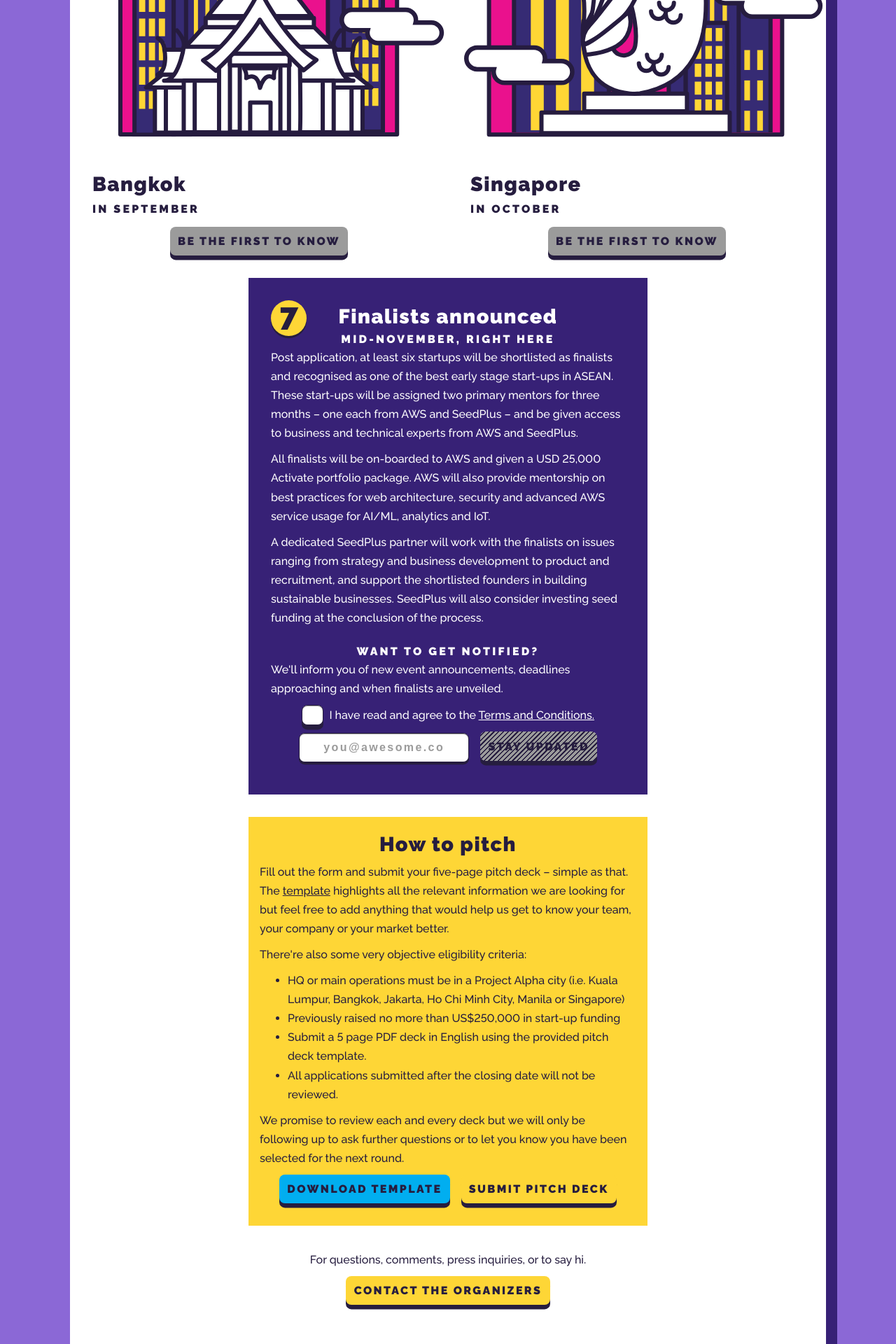
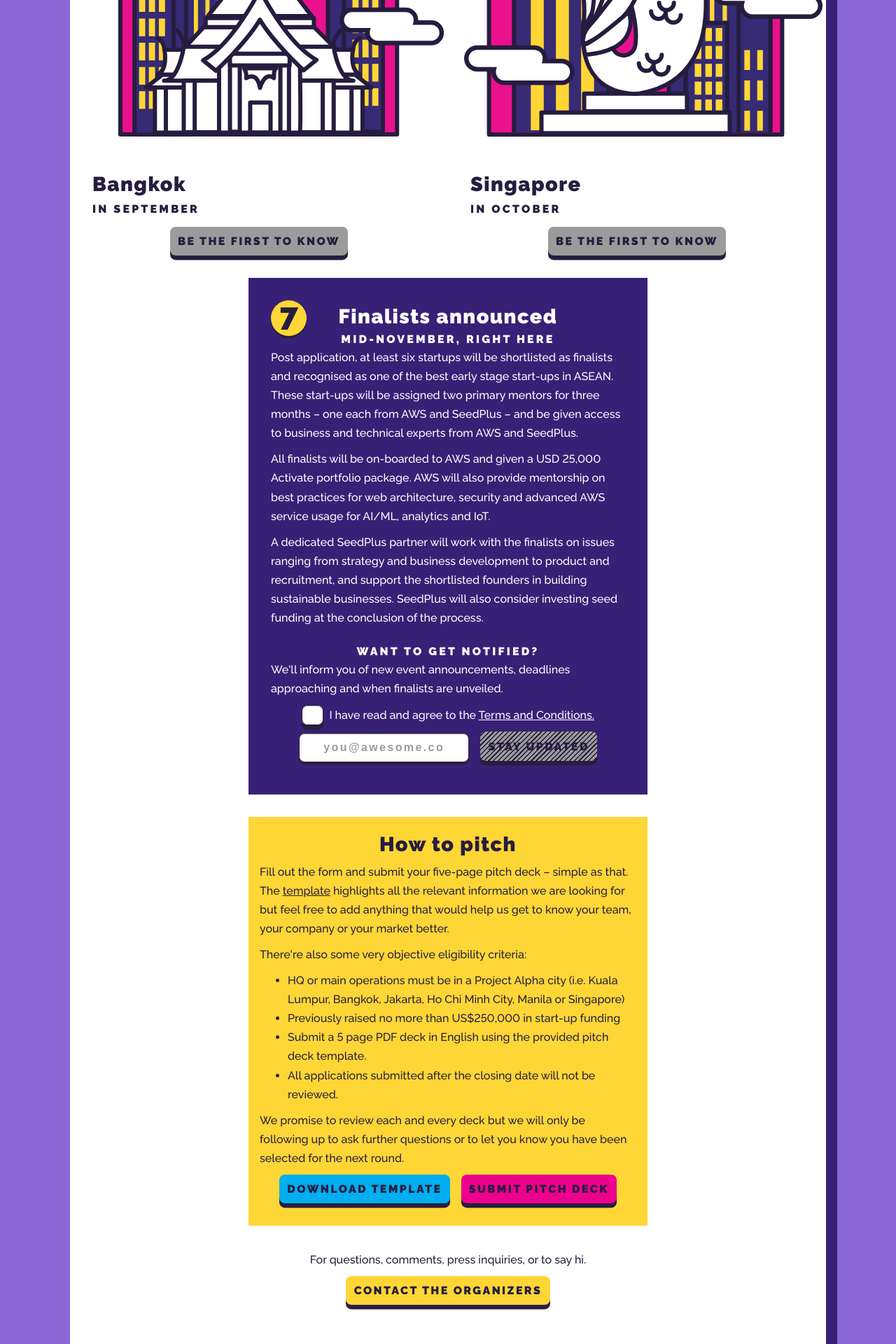
Before and after one commit to seedplus/alpha.seedplus.com, a Jekyll site: the page built from index.html, in a window 1280 px wide. Shown: the part 3728-5648 px from the top of the page at 70% size. Built offline with Jekyll 4.4.1, drawn with Linux system fonts in a browser that asks for light colours.

Commit message:
Fix color issue

```diff
--- a/index.html
+++ b/index.html
@@ -160,7 +160,7 @@
       <div class='hbox'>
         <a class='outbound button button-secondary' href='{{ site.data.urls.template_deck }}'>Download template</a>
         {% if nextsubmit %}
-          <a class='outbound button' href='{{ nextsubmit.submission_url }}'>Submit pitch deck</a>
+          <a class='outbound button button-highlight' href='{{ nextsubmit.submission_url }}'>Submit pitch deck</a>
         {% else %}
           <div class='button button-disabled'>Submit pitch deck</div>
         {% endif %}
```
